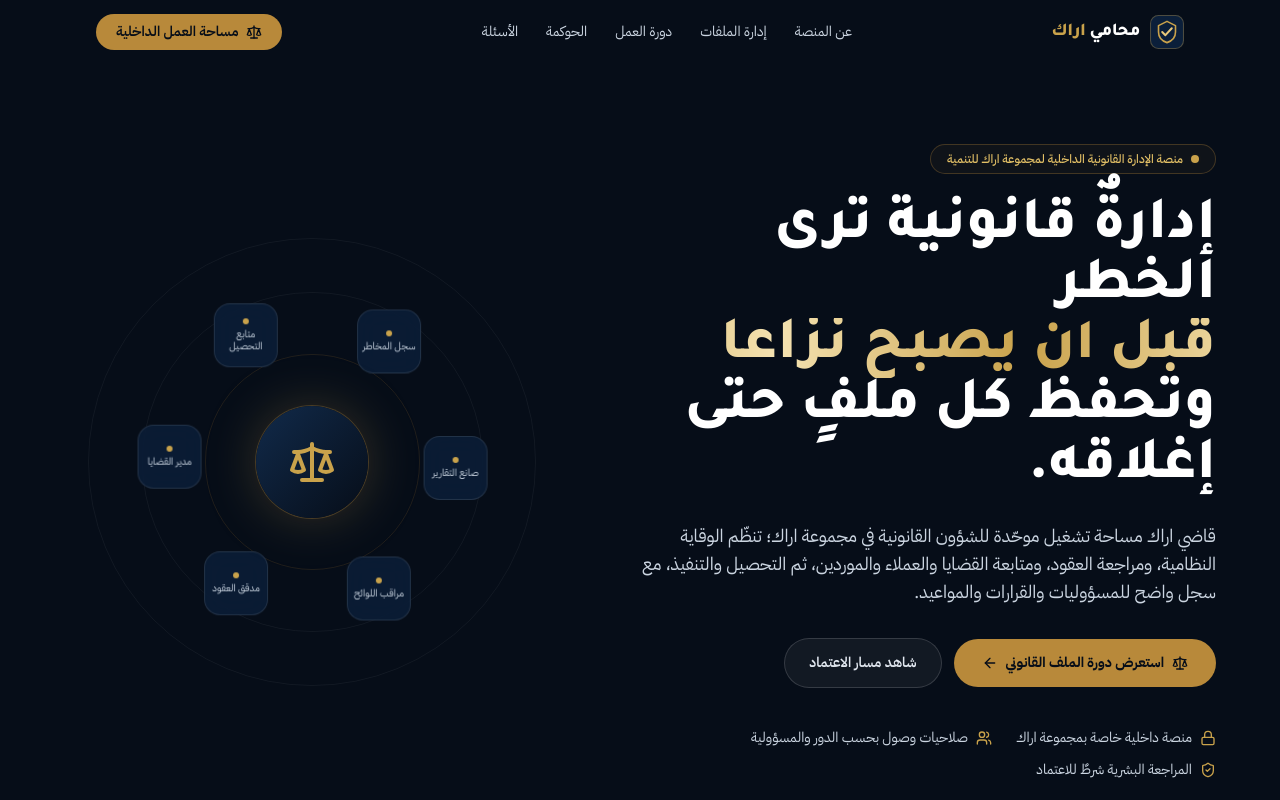
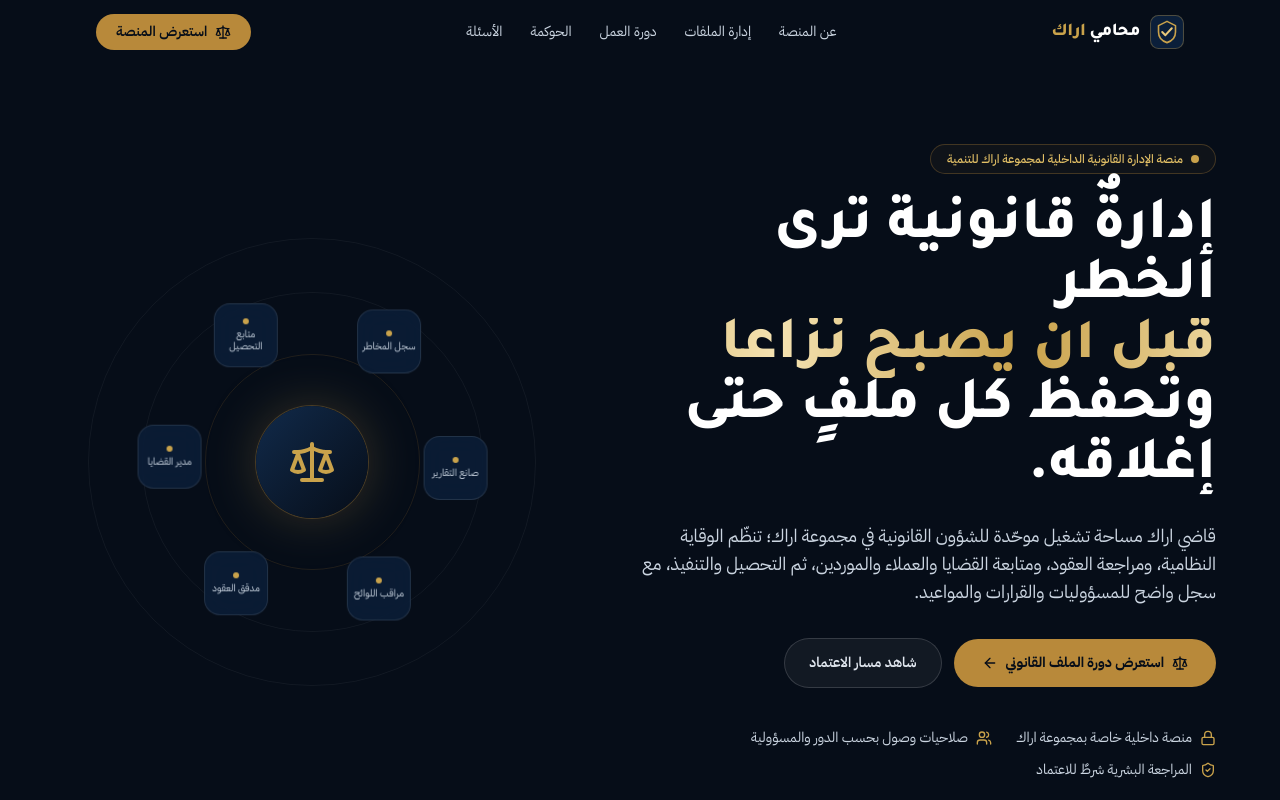
Before and after one commit to musu-deep/qadiaraak, a React (Vite) app: page / in a window 1280 px wide. Shown: the top 800 px of the page. Built offline with nearby package versions, Linux system fonts and the light colour scheme.

Commit message:
Update Mohami Araak navigation

```diff
--- a/src/components/Header.tsx
+++ b/src/components/Header.tsx
@@ -31,7 +31,7 @@ export const Header: FC = () => {
       }`}
     >
       <div className="mx-auto flex h-16 w-full max-w-6xl items-center justify-between px-5 sm:px-8">
-        <a href="#top" className="flex items-center gap-2.5" aria-label="قاضي اراك">
+        <a href="#top" className="flex items-center gap-2.5" aria-label="محامي اراك">
           <Logo size={34} />
           <Wordmark className="text-lg text-white" />
         </a>
@@ -50,11 +50,11 @@ export const Header: FC = () => {
 
         <div className="hidden items-center gap-3 md:flex">
           <a
-            href="#cta"
+            href="#pipeline"
             className="group inline-flex items-center gap-2 rounded-full bg-gold-500 px-5 py-2 text-sm font-semibold text-navy-950 transition-all hover:bg-gold-400 hover:shadow-[0_8px_30px_-8px_rgba(201,162,75,0.6)]"
           >
             <Scale className="h-4 w-4" />
-            مساحة العمل الداخلية
+            استعرض المنصة
           </a>
         </div>
 
@@ -84,12 +84,12 @@ export const Header: FC = () => {
             </a>
           ))}
           <a
-            href="#cta"
+            href="#pipeline"
             onClick={() => setOpen(false)}
             className="mt-2 inline-flex items-center justify-center gap-2 rounded-full bg-gold-500 px-5 py-2.5 text-sm font-semibold text-navy-950"
           >
             <Scale className="h-4 w-4" />
-            مساحة العمل الداخلية
+            استعرض المنصة
           </a>
         </nav>
       </div>
```
